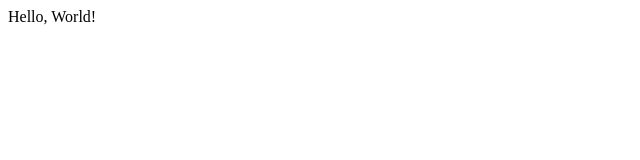
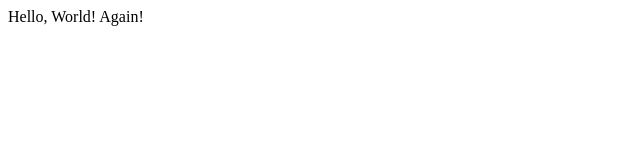
Before and after one commit to rsmitty/docker-nginx, a plain HTML site: page index.html in a window 1280 px wide. Shown: the full height of the page, 0-640 px from the left. Drawn offline with Linux system fonts and the light colour scheme.

Commit message:
new index file

```diff
--- a/index.html
+++ b/index.html
@@ -1,3 +1,3 @@
 <html>
-Hello, World!
+Hello, World! Again!
 </html>
```
